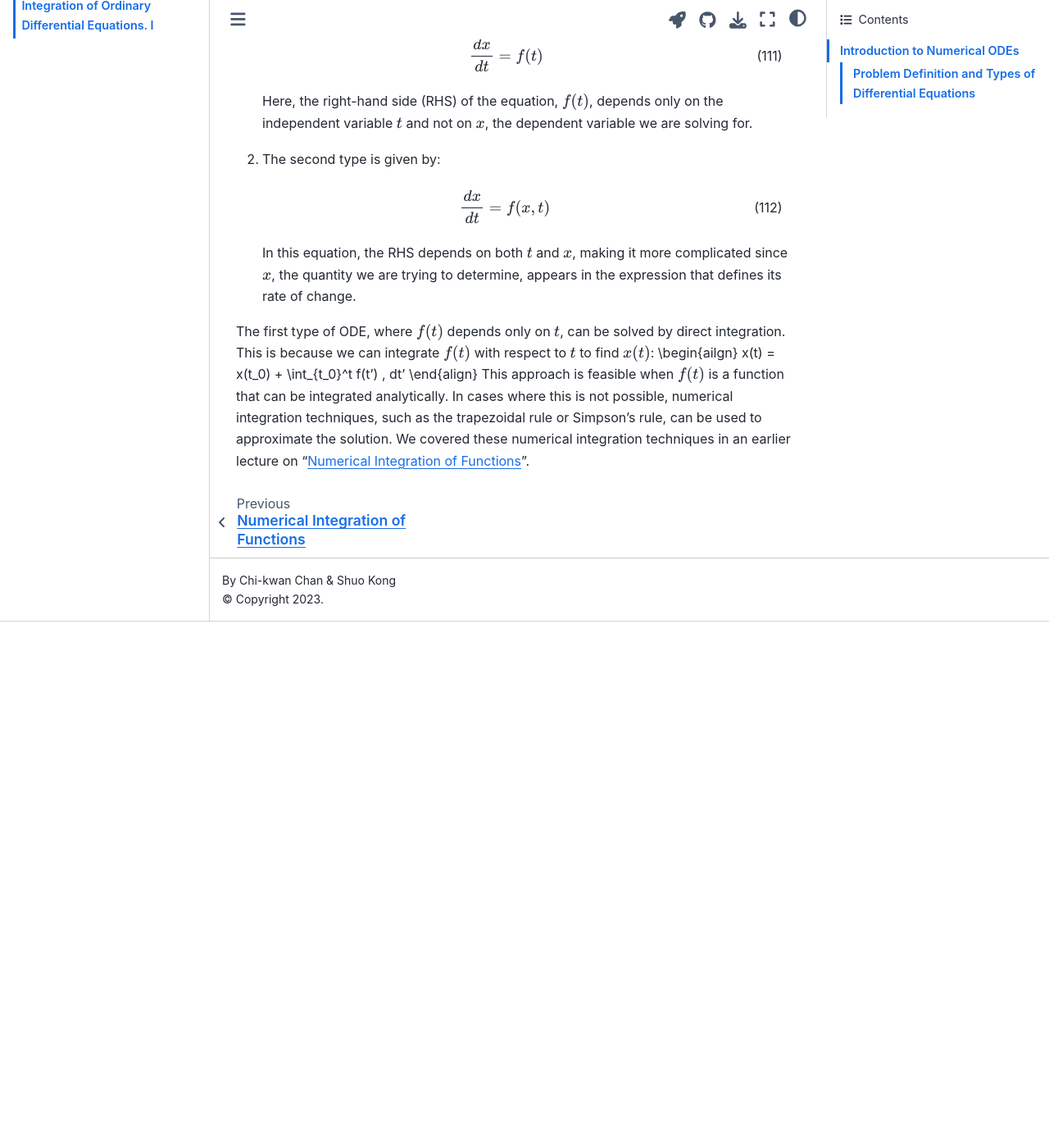
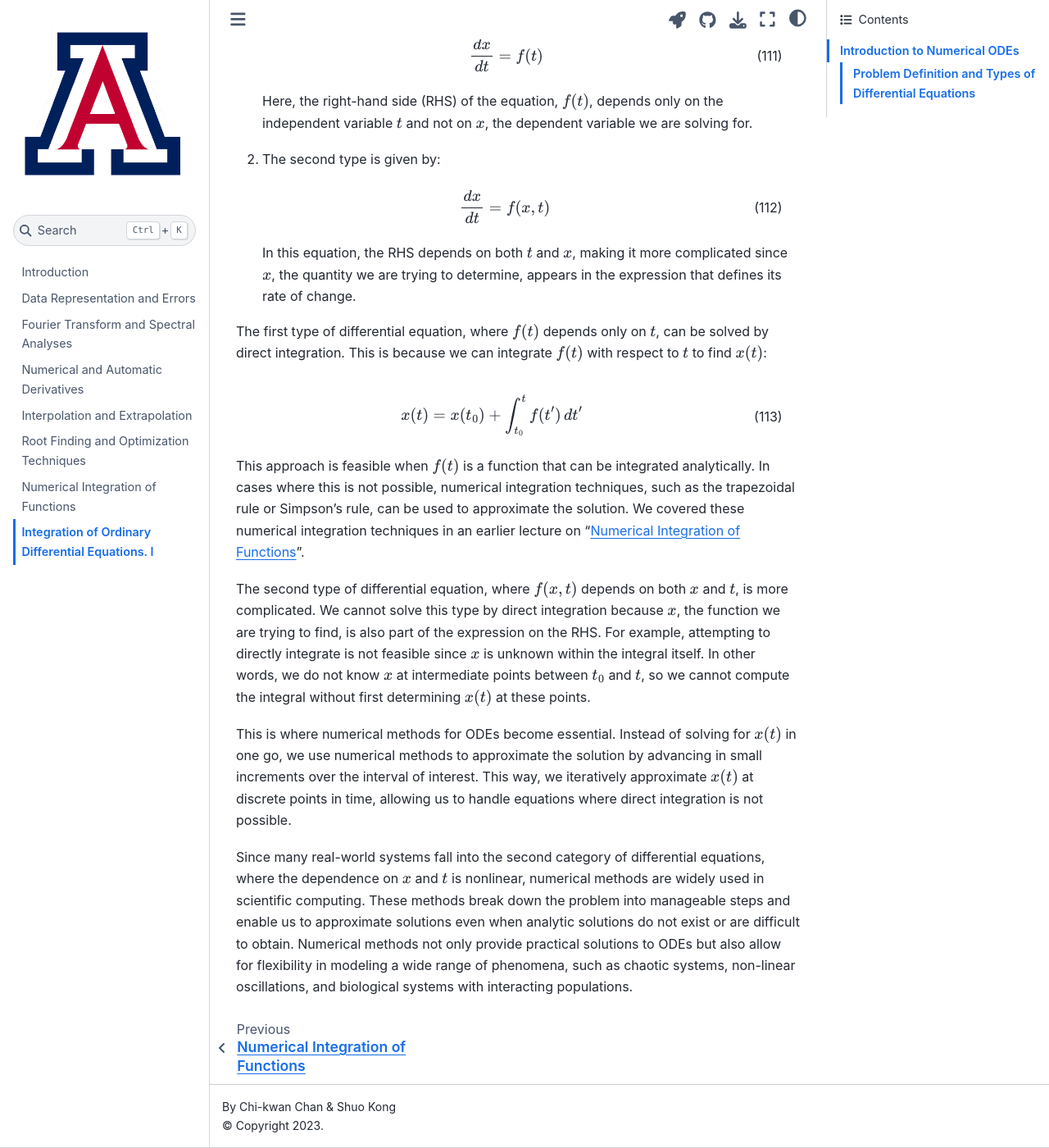
Before and after one commit to ua-2024q3-astr513/astr513, a Jupyter Book: the page built from docs/ode1.md, in a window 1280 px wide and 1400 px high, scrolled down 1209 px. Shown: the whole window at 82% size. Built offline with Jupyter Book 1.0.4 settings and Sphinx 7.4.7 and the Sphinx Book theme 1.1.4, drawn with Linux system fonts in a browser that asks for light colours; before the commit the page ends 1967 px from its top, so only the background shows below that.

Commit message:
Define the scope of this lecture

````diff
--- a/docs/ode1.md
+++ b/docs/ode1.md
@@ -58,15 +58,29 @@ Consider the following two types of differential equations, which differ in thei
 
 +++
 
-The first type of ODE, where $f(t)$ depends only on $t$, can be solved by direct integration.
+The first type of differential equation, where $f(t)$ depends only on $t$, can be solved by direct integration.
 This is because we can integrate $f(t)$ with respect to $t$ to find $x(t)$:
-\begin{ailgn}
+\begin{align}
 x(t) = x(t_0) + \int_{t_0}^t f(t') \, dt'
 \end{align}
 This approach is feasible when $f(t)$ is a function that can be integrated analytically.
 In cases where this is not possible, numerical integration techniques, such as the trapezoidal rule or Simpson's rule, can be used to approximate the solution.
 We covered these numerical integration techniques in an earlier lecture on "[Numerical Integration of Functions](integration.md)".
 
++++
+
+The second type of differential equation, where $f(x, t)$ depends on both $x$ and $t$, is more complicated.
+We cannot solve this type by direct integration because $x$, the function we are trying to find, is also part of the expression on the RHS. For example, attempting to directly integrate is not feasible since $x$ is unknown within the integral itself.
+In other words, we do not know $x$ at intermediate points between $t_0$ and $t$, so we cannot compute the integral without first determining $x(t)$ at these points.
+
+This is where numerical methods for ODEs become essential.
+Instead of solving for $x(t)$ in one go, we use numerical methods to approximate the solution by advancing in small increments over the interval of interest.
+This way, we iteratively approximate $x(t)$ at discrete points in time, allowing us to handle equations where direct integration is not possible.
+
+Since many real-world systems fall into the second category of differential equations, where the dependence on  $x$ and $t$ is nonlinear, numerical methods are widely used in scientific computing.
+These methods break down the problem into manageable steps and enable us to approximate solutions even when analytic solutions do not exist or are difficult to obtain.
+Numerical methods not only provide practical solutions to ODEs but also allow for flexibility in modeling a wide range of phenomena, such as chaotic systems, non-linear oscillations, and biological systems with interacting populations.
+
 ```{code-cell} ipython3
 
 ```
````
